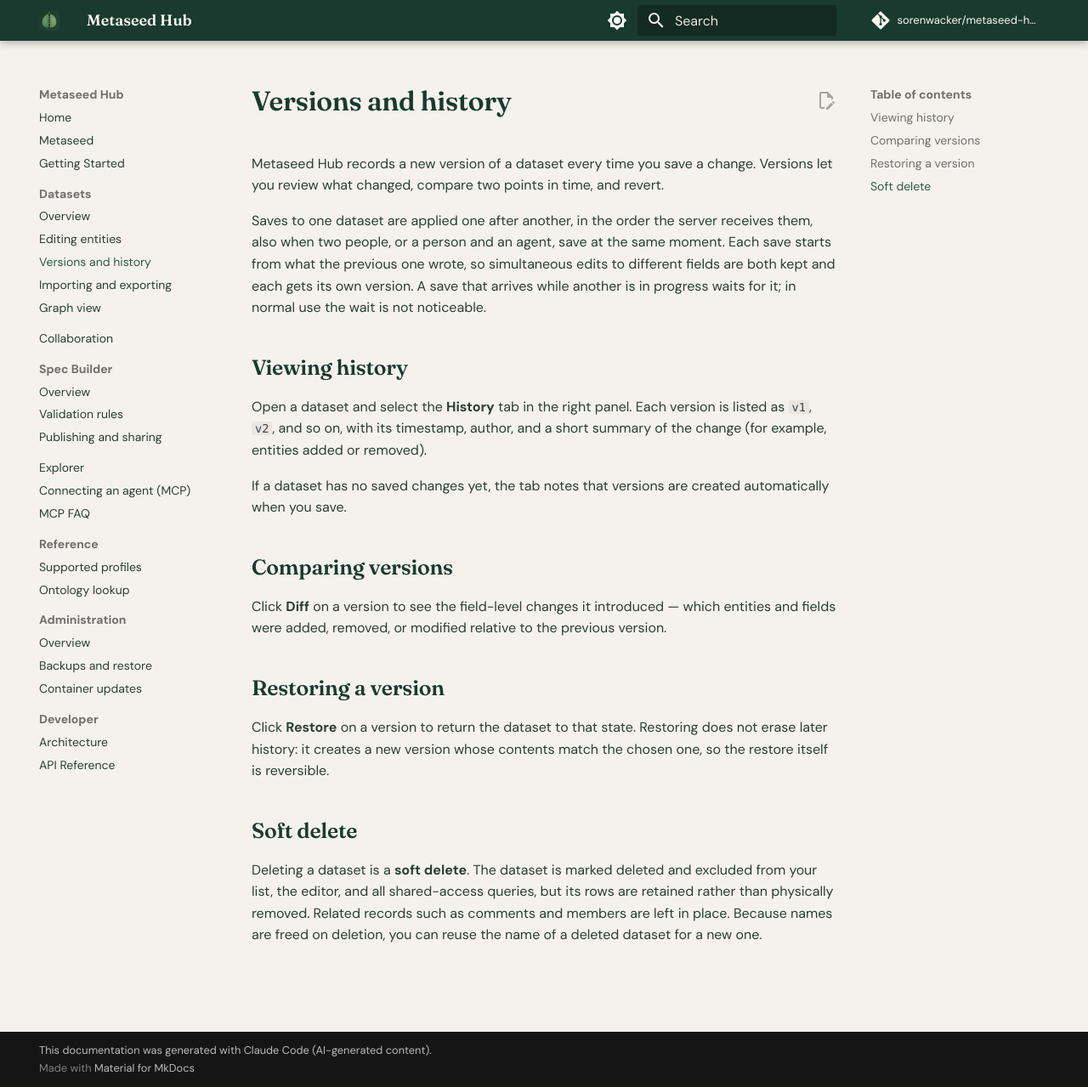
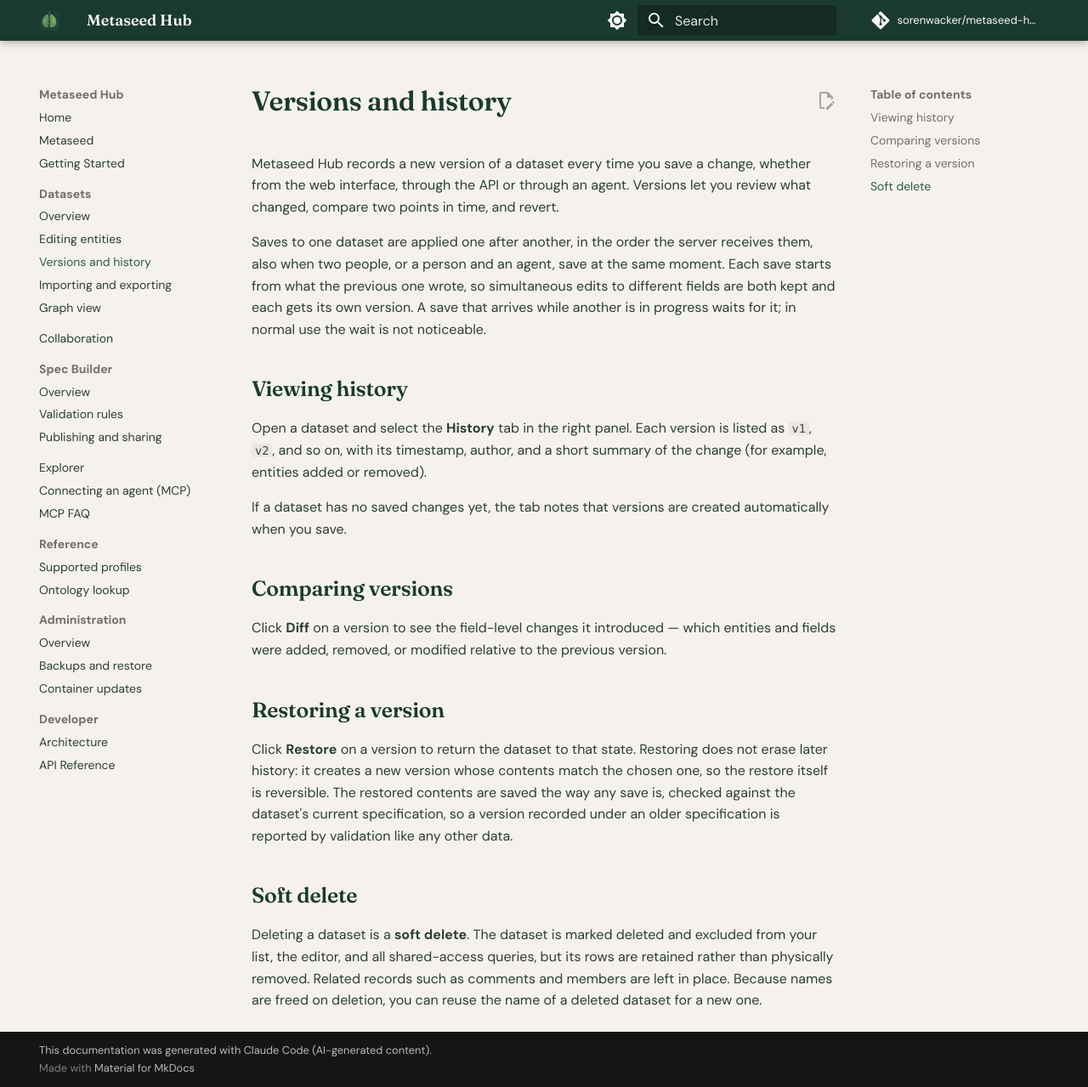
Before and after one commit to sorenwacker/metaseed-hub, an MkDocs documentation site: the page built from docs/datasets/versions.md, in a window 1280 px wide and 1279 px high. Shown: the whole window at 85% size. Built offline with MkDocs 1.6.1 and Material for MkDocs 9.7.7, drawn with Linux system fonts in a browser that asks for light colours; comment, search, counter and statistics services are not loaded.

Commit message:
Document that every dataset write goes through one save path

```diff
--- a/docs/datasets/versions.md
+++ b/docs/datasets/versions.md
@@ -1,6 +1,6 @@
 # Versions and history
 
-Metaseed Hub records a new version of a dataset every time you save a change. Versions let you review what changed, compare two points in time, and revert.
+Metaseed Hub records a new version of a dataset every time you save a change, whether from the web interface, through the API or through an agent. Versions let you review what changed, compare two points in time, and revert.
 
 Saves to one dataset are applied one after another, in the order the server receives them, also when two people, or a person and an agent, save at the same moment. Each save starts from what the previous one wrote, so simultaneous edits to different fields are both kept and each gets its own version. A save that arrives while another is in progress waits for it; in normal use the wait is not noticeable.
 
@@ -16,7 +16,7 @@
 
 ## Restoring a version
 
-Click **Restore** on a version to return the dataset to that state. Restoring does not erase later history: it creates a new version whose contents match the chosen one, so the restore itself is reversible.
+Click **Restore** on a version to return the dataset to that state. Restoring does not erase later history: it creates a new version whose contents match the chosen one, so the restore itself is reversible. The restored contents are saved the way any save is, checked against the dataset's current specification, so a version recorded under an older specification is reported by validation like any other data.
 
 ## Soft delete
 
```
Also changed, not shown: docs/developer/api.md (+1 -1 lines), docs/developer/architecture.md (+1 -1 lines).
